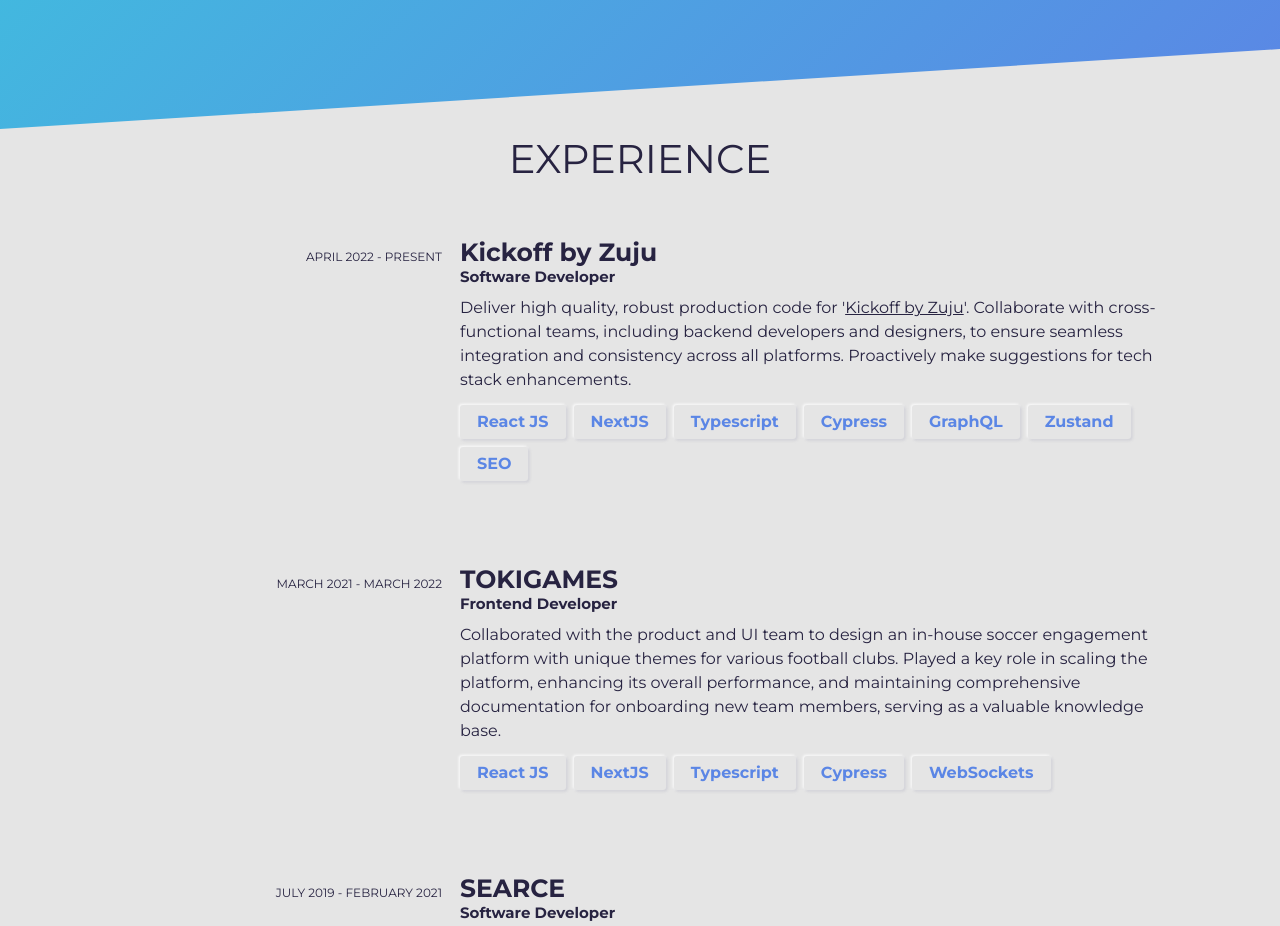
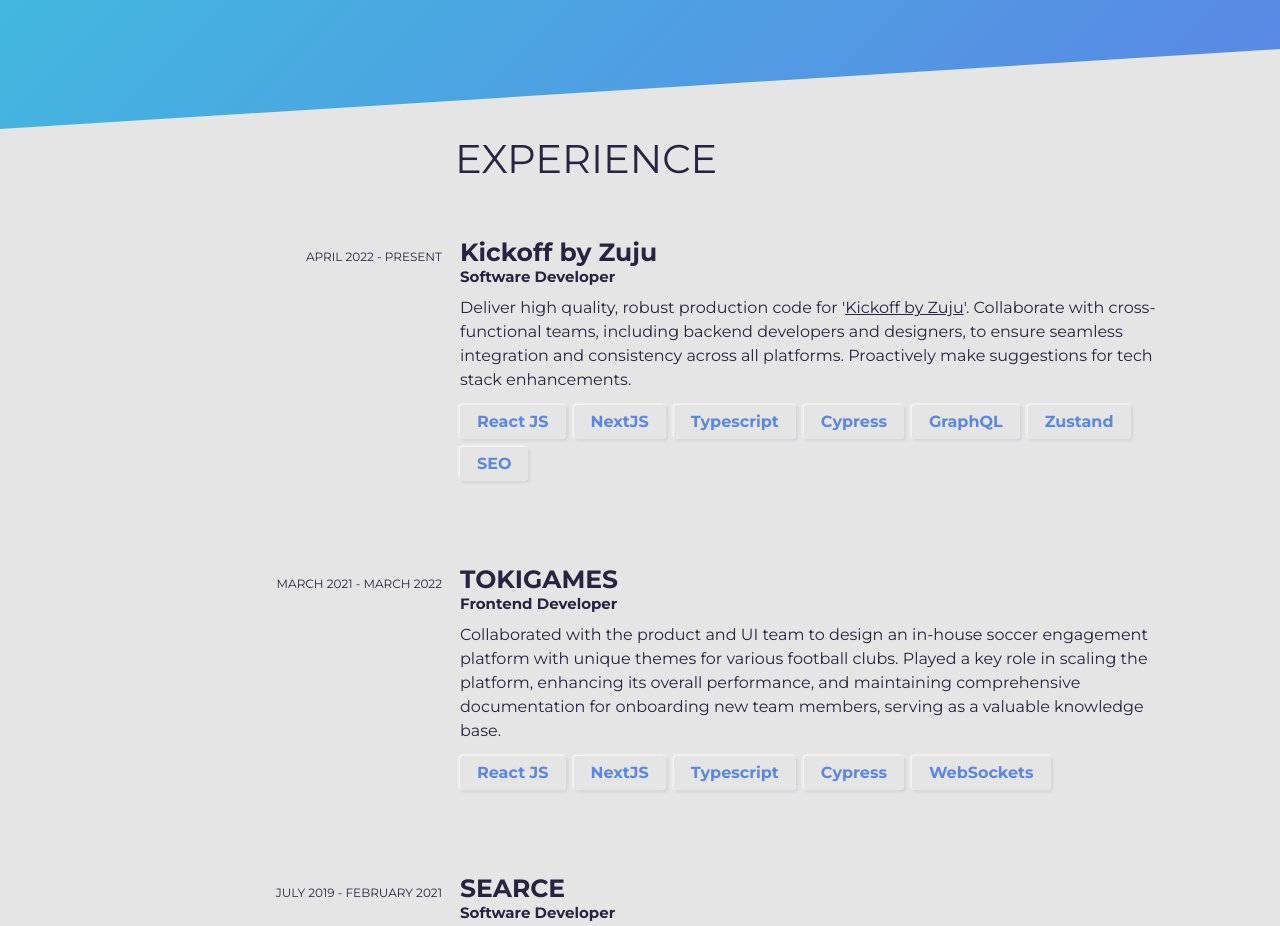
Before and after one commit to shubhambombarde/shubhambombarde, a Next.js app: page / in a window 1280 px wide. Shown: the part 2640-3566 px from the top of the page. Built offline with nearby package versions, Linux system fonts and the light colour scheme; some icons are missing.

Commit message:
fix: experience title alignment

```diff
--- a/src/components/sections/experience/ExperienceSection.scss
+++ b/src/components/sections/experience/ExperienceSection.scss
@@ -21,6 +21,24 @@
 @media (max-width: 37.5em) {
   #experience .experience-wrapper {
     margin-bottom: 0rem;
+  }
+}
+#experience .experience-wrapper .section-title-container {
+  display: grid;
+  grid-template-columns: 1fr 2fr;
+}
+@media (max-width: 37.5em) {
+  #experience .experience-wrapper .section-title-container {
+    display: grid;
+    grid-template-columns: 1fr;
+  }
+}
+#experience .experience-wrapper .section-title {
+  justify-self: left;
+}
+@media (max-width: 37.5em) {
+  #experience .experience-wrapper .section-title {
+    justify-self: auto;
   }
 }
 #experience .experience-wrapper .row {
--- a/src/components/sections/experience/ExperienceSection.tsx
+++ b/src/components/sections/experience/ExperienceSection.tsx
@@ -98,7 +98,10 @@ export default function ExperienceSection() {
     <section id="experience">
       <div className="container">
         <div className="experience-wrapper">
-          <h2 className="section-title dark-blue-text">Experience</h2>
+          <div className="section-title-container">
+            <p />
+            <h2 className="section-title dark-blue-text">Experience</h2>
+          </div>
           {data.map((item) => (
             <ExperienceItem key={item.timeline} {...item} />
           ))}
```
